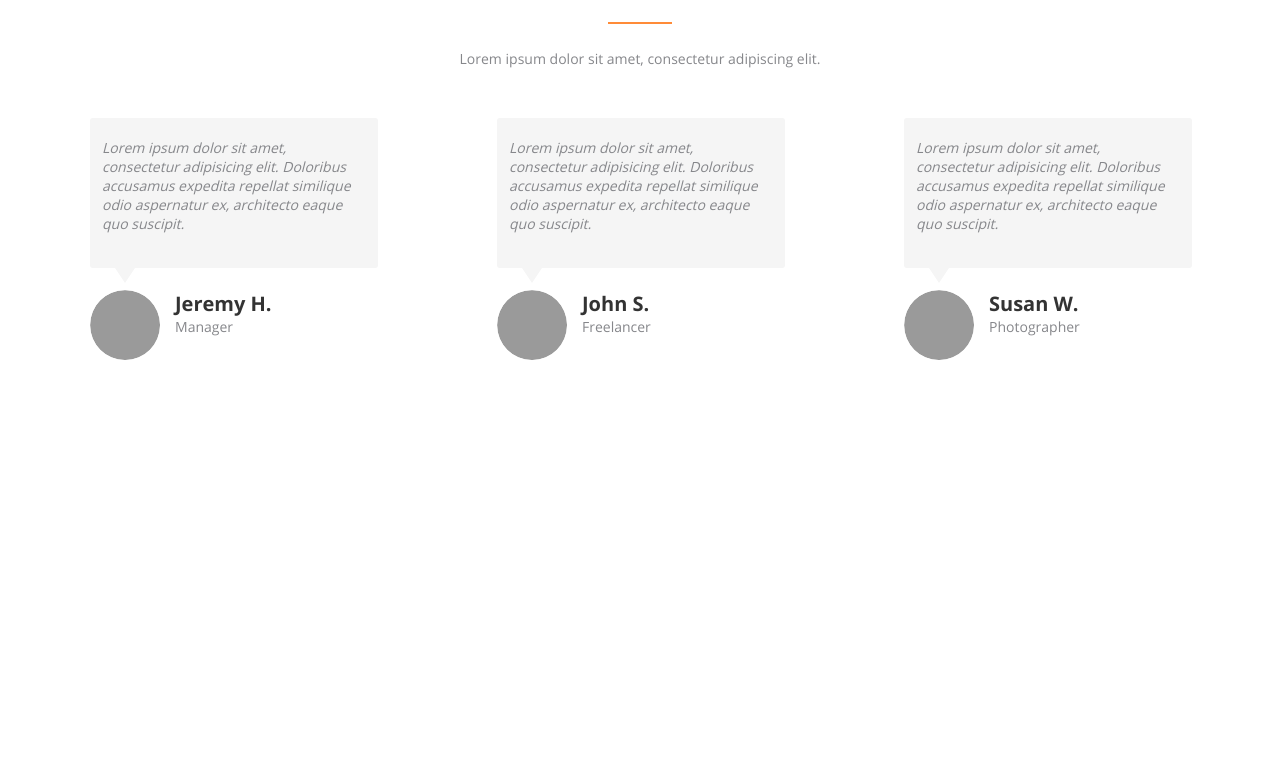
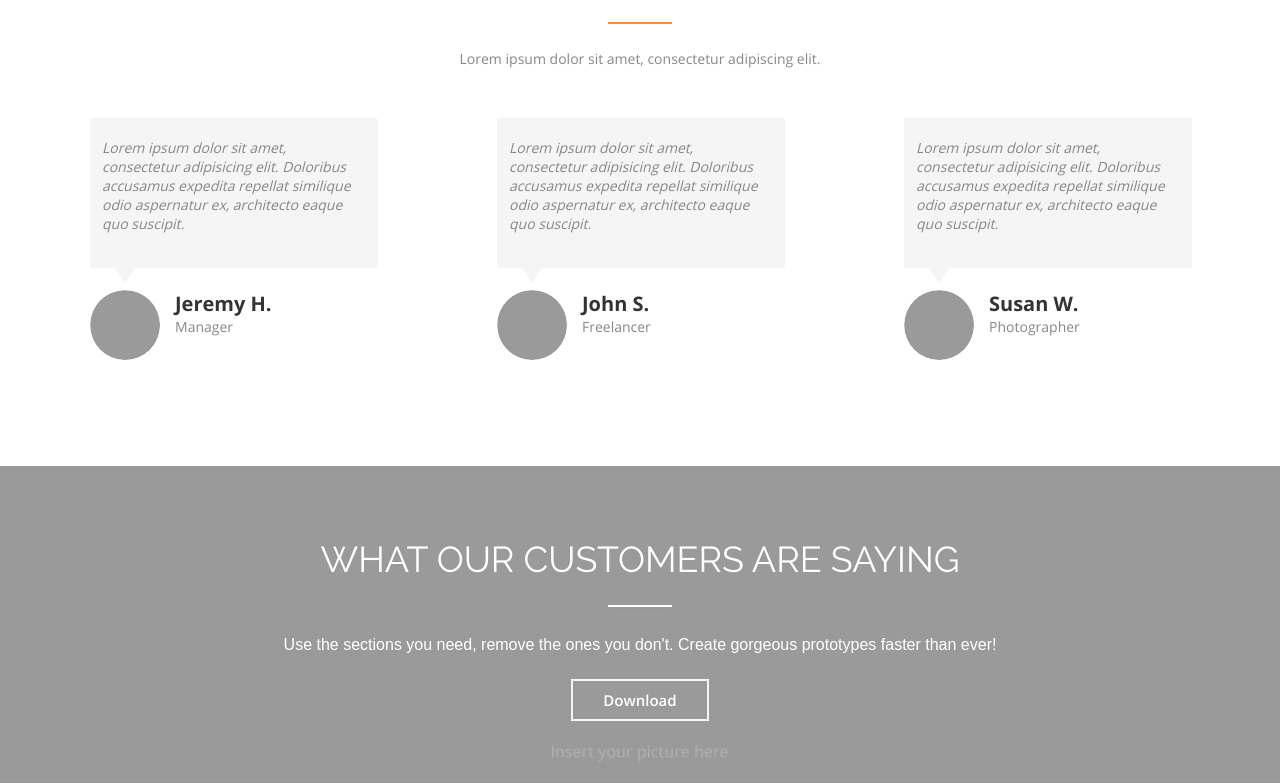
Before and after one commit to apsect/AXIT, a plain HTML site: page index.html in a window 1280 px wide. Shown: the part 4165-4948 px from the top of the page. Before the commit the page ends 4631 px from the top, so only its background shows below. Drawn offline with Linux system fonts and the light colour scheme.

Commit message:
custom-section

```diff
--- a/css/style.css
+++ b/css/style.css
@@ -112,7 +112,7 @@ label {
 .brand-content, .tabs-area,
 .sublist-content, .picture-section-content,
 .process-content, .pricing-content,
-.testimonials-content  {
+.testimonials-content, .custom-section-content  {
 	min-width: 960px;
 	max-width: 1100px;
 	margin: 0 auto;
@@ -438,7 +438,8 @@ label {
 
 .process-content,
 .pricing-content,
-.testimonials-content {
+.testimonials-content,
+.custom-section-content {
 	text-align: center;
 }
 
@@ -533,3 +534,17 @@ label {
 .testimonials-content .col .bubble p{
 	font-style: italic;
 }
+
+/*custom-section*/
+.custom-section {
+	background: url(../images/custom_section_bg.jpg) no-repeat center center;
+	background-size: cover;
+	padding-top: 72px;
+	padding-bottom: 62px;
+	overflow: hidden;
+}
+
+.custom-section h2, .custom-section img, .custom-section h6 {
+	color: #fff;
+	margin-bottom: 25px;
+}
--- a/index.html
+++ b/index.html
@@ -266,5 +266,13 @@
 				</div>
 			</div>
 		</div>
+		<div class = "custom-section">
+			<div class = "custom-section-content">
+				<h2>WHAT OUR CUSTOMERS ARE SAYING</h2>
+				<img src = "images/divider_1.png" alt = "divider"/>
+				<h6>Use the sections you need, remove the ones you don't.  Create gorgeous prototypes faster than ever!</h6>
+				<a href = "#" class = "transparent-button">Download</a>
+			</div>
+		</div>
 	</body>
 </html>
```
Also changed, not shown: images/custom_section_bg.jpg (added).
